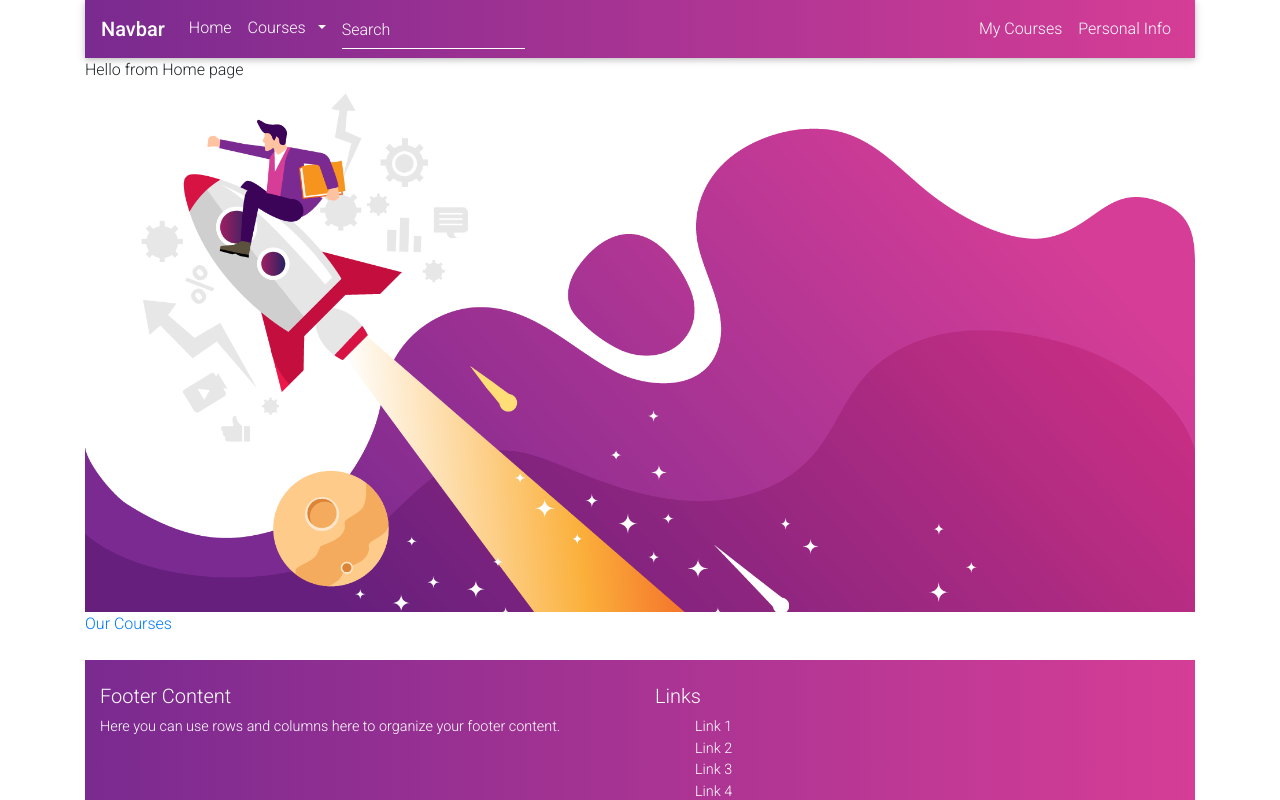
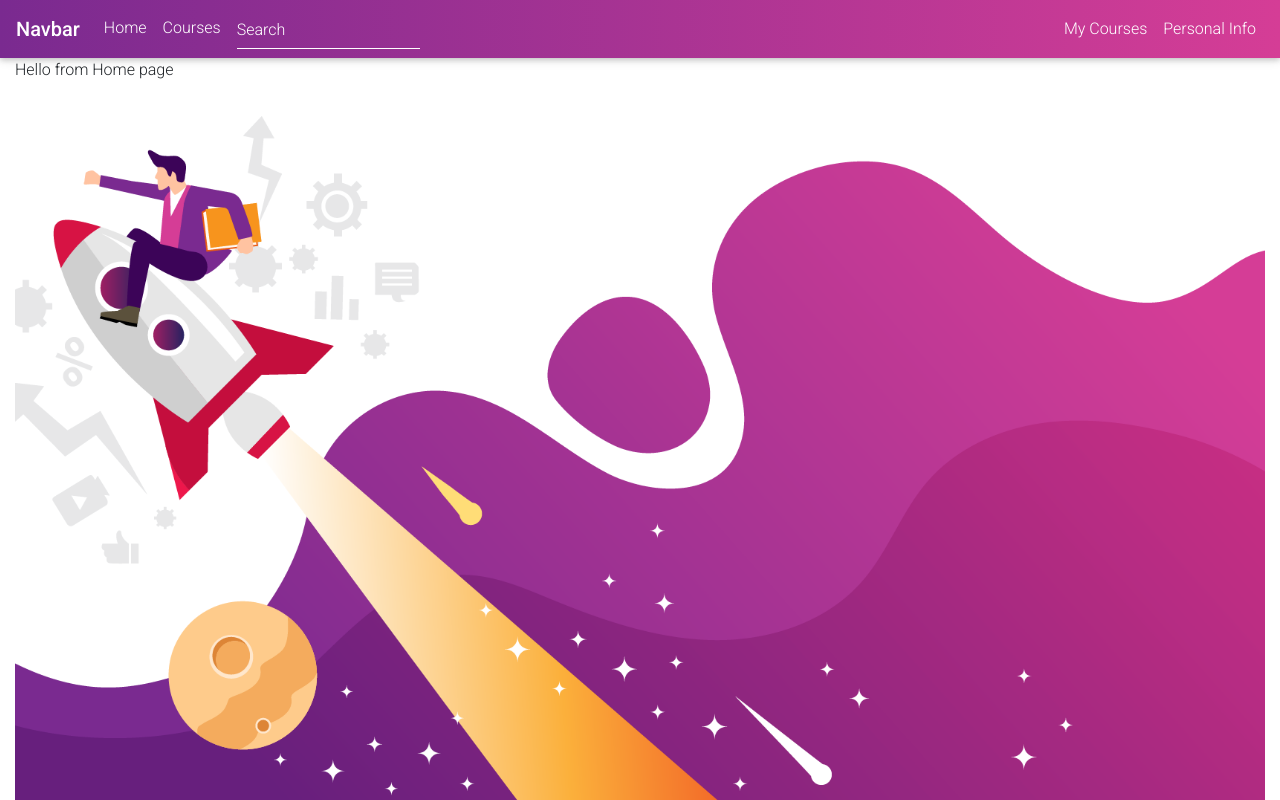
Before and after one commit to roee030/courses-app-react, a React (Create React App) app: page / in a window 1280 px wide. Shown: the top 800 px of the page. Built offline with nearby package versions, Linux system fonts and the light colour scheme.

Commit message:
update the app

```diff
--- a/src/App.js
+++ b/src/App.js
@@ -17,9 +17,8 @@ function App() {
   return (
       <>
 
-
-      <MDBContainer>
       <Navbar/>
+      <MDBContainer fluid>
       <Switch>
 
         <Route exact path="/" component={Home}/>
@@ -29,9 +28,9 @@ function App() {
         <Route path="/register" component={Register}/>
         <Route component={ErrorPage}/>
       </Switch>
+
+      </MDBContainer>
       <Footer/>
-      </MDBContainer>
-
       </>
   );
 }
--- a/src/components/Navbar.js
+++ b/src/components/Navbar.js
@@ -7,7 +7,8 @@ MDBDropdown, MDBDropdownToggle, MDBDropdownMenu, MDBDropdownItem
 } from "mdbreact";
 class NavbarPage extends Component {
 state = {
-  isOpen: false
+  isOpen: false,
+  isConnect: null
 };
 
 toggleCollapse = () => {
@@ -31,19 +32,12 @@ render() {
               Home
               </MDBNavLink>
             </MDBNavItem>
-            <MDBNavItem>
-              <MDBDropdown>
-                <MDBDropdownToggle nav caret>
-                  <span className="mr-2">Courses</span>
-                </MDBDropdownToggle>
-                <MDBDropdownMenu>
-                  <MDBDropdownItem href="#!">Action</MDBDropdownItem>
-                  <MDBDropdownItem href="#!">Another Action</MDBDropdownItem>
-                  <MDBDropdownItem href="#!">Something else here</MDBDropdownItem>
-                  <MDBDropdownItem href="#!">Something else here</MDBDropdownItem>
-                </MDBDropdownMenu>
-              </MDBDropdown>
+            <MDBNavItem >
+              <MDBNavLink to="/courses">
+              Courses
+              </MDBNavLink>
             </MDBNavItem>
+
 
             <MDBNavItem>
             <MDBFormInline waves>
--- a/src/pages/Home.css
+++ b/src/pages/Home.css
@@ -1,6 +1,6 @@
 .bg {
     background-image: url('coverPhoto.png');
-    height: 530px;
+    height: 90vh;
     background-position: center;
     background-repeat: no-repeat;
     background-size: cover;
```
